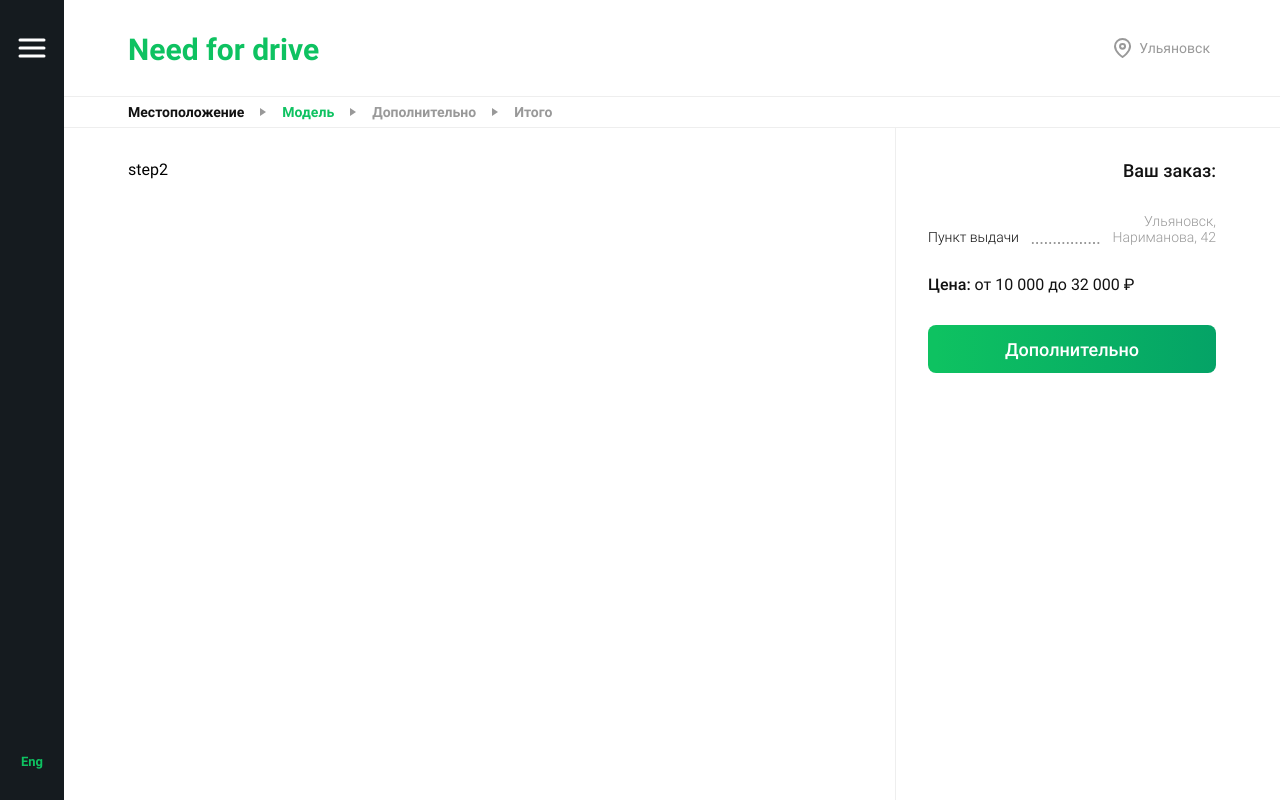
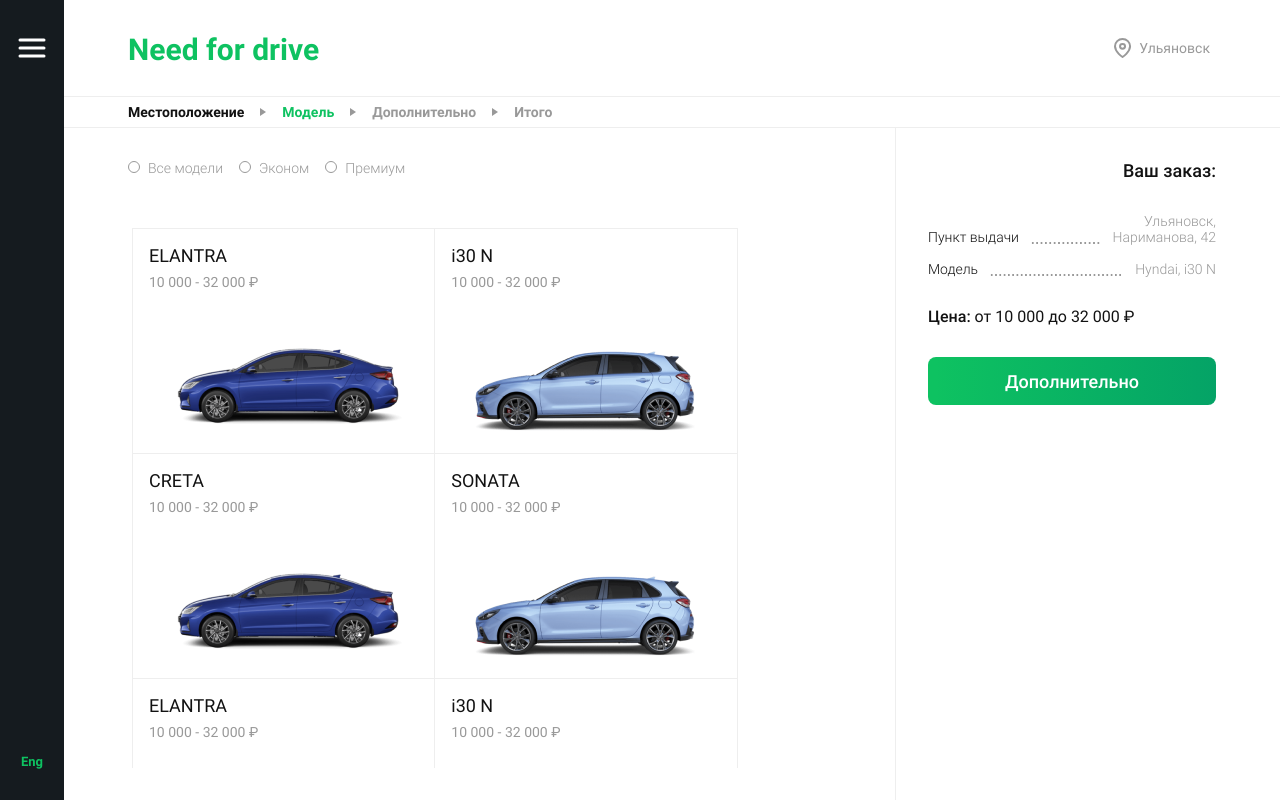
Before and after one commit to alexivanov89/carsharing-app, a React (Create React App) app: page /order in a window 1280 px wide. Both pictures are taken after a click on the button "Выбрать модель". Built offline with nearby package versions, Linux system fonts and the light colour scheme.

Commit message:
V-03. Сверстать форму оформления заказа на аренду авто (шаг 2)

```diff
--- a/src/components/Layout/Menu/index.module.scss
+++ b/src/components/Layout/Menu/index.module.scss
@@ -6,6 +6,7 @@
   top: 0;
   transform: translateX(calc(-100% - calc(100vw - 688px)));
   transition: all 0.2s;
+  z-index: 100;
 
   &.active {
     transform: translateX(0);
--- a/src/pages/OrderPage/OrderPage.jsx
+++ b/src/pages/OrderPage/OrderPage.jsx
@@ -7,6 +7,8 @@
 import { setCurrentStep, setFilledStep } from '../../store/slices/orderFormSlice';
 import { numberWithSpaces } from '../../utils/numberWithSpaces';
 import styles from './index.module.scss';
+import carImage1 from '../../assets/img/carImage1.png';
+import carImage2 from '../../assets/img/carImage2.png';
 import './select.scss';
 
 const OrderPage = () => {
@@ -214,7 +216,129 @@
                 </div>
               </section>
             )}
-            {currentStep === 1 && <div>step2</div>}
+            {currentStep === 1 && (
+              <section className={styles.car}>
+                <div className={styles.car__filters}>
+                  <ul className={styles.list__filters}>
+                    <li className={styles.list__filters__item}>
+                      <input
+                        type="radio"
+                        className={styles.radioBtn}
+                        name="choiceFilterCar"
+                        id="allCar"
+                      />
+                      <label htmlFor="allCar" className={styles.label}>
+                        Все модели
+                      </label>
+                      <div className={styles.circle} />
+                    </li>
+
+                    <li className={styles.list__filters__item}>
+                      <input
+                        type="radio"
+                        className={styles.radioBtn}
+                        name="choiceFilterCar"
+                        id="econom"
+                      />
+                      <label htmlFor="econom" className={styles.label}>
+                        Эконом
+                      </label>
+                      <div className={styles.circle} />
+                    </li>
+
+                    <li className={styles.list__filters__item}>
+                      <input
+                        type="radio"
+                        className={styles.radioBtn}
+                        name="choiceFilterCar"
+                        id="premium"
+                      />
+                      <label htmlFor="premium" className={styles.label}>
+                        Премиум
+                      </label>
+                      <div className={styles.circle} />
+                    </li>
+                  </ul>
+                </div>
+
+                <div className={styles.wrapper_car__list}>
+                  <div className={styles.car__list}>
+                    <input type="radio" name="choiceCar" id="car1" />
+                    <label htmlFor="car1" className={styles.car__list__item}>
+                      <div className={styles.car__info}>
+                        <div className={styles.car__model}>ELANTRA</div>
+                        <div className={styles.car__price}>
+                          {`${numberWithSpaces(price.min)} - ${numberWithSpaces(price.max)} ₽`}
+                        </div>
+                      </div>
+                      <div className={styles.car__img}>
+                        <img src={carImage1} alt="car" loading="lazy" />
+                      </div>
+                    </label>
+                    <input type="radio" name="choiceCar" id="car2" />
+                    <label htmlFor="car2" className={styles.car__list__item}>
+                      <div className={styles.car__info}>
+                        <div className={styles.car__model}>i30 N</div>
+                        <div className={styles.car__price}>
+                          {`${numberWithSpaces(price.min)} - ${numberWithSpaces(price.max)} ₽`}
+                        </div>
+                      </div>
+                      <div className={styles.car__img}>
+                        <img src={carImage2} alt="car" loading="lazy" />
+                      </div>
+                    </label>
+                    <input type="radio" name="choiceCar" id="car3" />
+                    <label htmlFor="car3" className={styles.car__list__item}>
+                      <div className={styles.car__info}>
+                        <div className={styles.car__model}>CRETA</div>
+                        <div className={styles.car__price}>
+                          {`${numberWithSpaces(price.min)} - ${numberWithSpaces(price.max)} ₽`}
+                        </div>
+                      </div>
+                      <div className={styles.car__img}>
+                        <img src={carImage1} alt="car" loading="lazy" />
+                      </div>
+                    </label>
+                    <input type="radio" name="choiceCar" id="car4" />
+                    <label htmlFor="car4" className={styles.car__list__item}>
+                      <div className={styles.car__info}>
+                        <div className={styles.car__model}>SONATA</div>
+                        <div className={styles.car__price}>
+                          {`${numberWithSpaces(price.min)} - ${numberWithSpaces(price.max)} ₽`}
+                        </div>
+                      </div>
+                      <div className={styles.car__img}>
+                        <img src={carImage2} alt="car" loading="lazy" />
+                      </div>
+                    </label>
+                    <input type="radio" name="choiceCar" id="car5" />
+                    <label htmlFor="car5" className={styles.car__list__item}>
+                      <div className={styles.car__info}>
+                        <div className={styles.car__model}>ELANTRA</div>
+                        <div className={styles.car__price}>
+                          {`${numberWithSpaces(price.min)} - ${numberWithSpaces(price.max)} ₽`}
+                        </div>
+                      </div>
+                      <div className={styles.car__img}>
+                        <img src={carImage1} alt="car" loading="lazy" />
+                      </div>
+                    </label>
+                    <input type="radio" name="choiceCar" id="car6" />
+                    <label htmlFor="car6" className={styles.car__list__item}>
+                      <div className={styles.car__info}>
+                        <div className={styles.car__model}>i30 N</div>
+                        <div className={styles.car__price}>
+                          {`${numberWithSpaces(price.min)} - ${numberWithSpaces(price.max)} ₽`}
+                        </div>
+                      </div>
+                      <div className={styles.car__img}>
+                        <img src={carImage2} alt="car" loading="lazy" />
+                      </div>
+                    </label>
+                  </div>
+                </div>
+              </section>
+            )}
             {currentStep === 2 && <div>step3</div>}
             {currentStep === 3 && <div>step4</div>}
           </form>
@@ -228,6 +352,14 @@
                 <div className={styles.orderInfo__param__value}>
                   <div className={styles.orderInfo__city}>{`${city},`}</div>
                   <div className={styles.pointOfIssue}>{point}</div>
+                </div>
+              </div>
+            )}
+            {car.model && (
+              <div className={styles.orderInfo__param}>
+                <div className={styles.orderInfo__param__name}>Модель</div>
+                <div className={styles.orderInfo__param__value}>
+                  <div className={styles.orderInfo__car}>{car.model}</div>
                 </div>
               </div>
             )}
--- a/src/pages/OrderPage/index.module.scss
+++ b/src/pages/OrderPage/index.module.scss
@@ -100,14 +100,15 @@
     border: none;
   }
 
-  .form,
-  .section {
+  .form {
     width: 100%;
     display: flex;
     flex-direction: column;
   }
 
   .location {
+    display: flex;
+    flex-direction: column;
     &__city,
     &__point {
       display: flex;
@@ -152,6 +153,148 @@
           width: 100%;
         }
       }
+    }
+  }
+
+  .car {
+    display: flex;
+    flex-direction: column;
+
+    &__filters {
+      display: flex;
+      .list__filters {
+        display: flex;
+        padding-bottom: 48px;
+
+        @media screen and (max-width: 768px) {
+          padding-bottom: 32px;
+        }
+
+        &__item {
+          display: flex;
+          flex-wrap: nowrap;
+          padding-right: 16px;
+          position: relative;
+
+          .label {
+            cursor: pointer;
+            font-weight: 300;
+            font-size: 14px;
+            line-height: 16px;
+            color: var(--main-color-grey);
+            padding-left: 20px;
+          }
+
+          input {
+            position: absolute;
+            top: 1px;
+            left: 0;
+            opacity: 0;
+            height: 12px;
+            width: 12px;
+            z-index: 10;
+            cursor: pointer;
+          }
+
+          input:checked + label {
+            color: var(--main-color-black);
+          }
+
+          input:checked ~ .circle {
+            border-color: var(--main-color);
+            border-width: 3px;
+          }
+
+          .circle {
+            content: "";
+            position: absolute;
+            top: 1px;
+            left: 0;
+            height: 12px;
+            width: 12px;
+            display: block;
+            background-color: white;
+            border-radius: 50%;
+            border-color: var(--main-color-grey);
+            border-style: solid;
+            border-width: 1px;
+          }
+        }
+      }
+    }
+
+    .wrapper_car__list {
+      display: flex;
+      width: 80%;
+      max-height: calc(100vh - 256px);
+      overflow-y: auto;
+      padding: 5px;
+
+      @media screen and (max-width: 1024px) {
+        width: 100%;
+        max-height: none;
+      }
+    }
+
+    &__list {
+      width: 100%;
+      display: grid;
+      grid-template-columns: repeat(2, 1fr);
+      grid-gap: 1px;
+
+      @media screen and (max-width: 480px) {
+        grid-template-columns: 1fr;
+      }
+
+      &__item {
+        position: relative;
+        z-index: 1;
+        outline: 1px solid var(--main-color-light);
+        width: 100%;
+        height: 224px;
+        padding: 16px;
+        display: flex;
+        flex-direction: column;
+        justify-content: space-between;
+
+        &:hover {
+          outline: 1px solid var(--main-color-grey);
+          z-index: 2;
+        }
+
+        @media screen and (max-width: 768px) {
+          padding: 8px;
+        }
+      }
+
+      input {
+        display: none;
+      }
+
+      input:checked + label {
+        outline: 1px solid var(--main-color);
+        z-index: 2;
+      }
+    }
+
+    &__img {
+      display: flex;
+      align-self: flex-end;
+    }
+
+    &__model {
+      font-weight: 400;
+      font-size: 18px;
+      line-height: 21px;
+      color: var(--main-color-black);
+      padding-bottom: 8px;
+    }
+
+    &__price {
+      font-weight: 400;
+      font-size: 14px;
+      line-height: 16px;
+      color: var(--main-color-grey);
     }
   }
 }
--- a/src/store/slices/orderFormSlice.js
+++ b/src/store/slices/orderFormSlice.js
@@ -8,7 +8,7 @@
     point: 'Нариманова, 42',
   },
   car: {
-    model: '',
+    model: 'Hyndai, i30 N',
     color: '',
   },
   rentalDuration: '',
```
Also changed, not shown: src/assets/img/carImage1.png (added), src/assets/img/carImage2.png (added).
